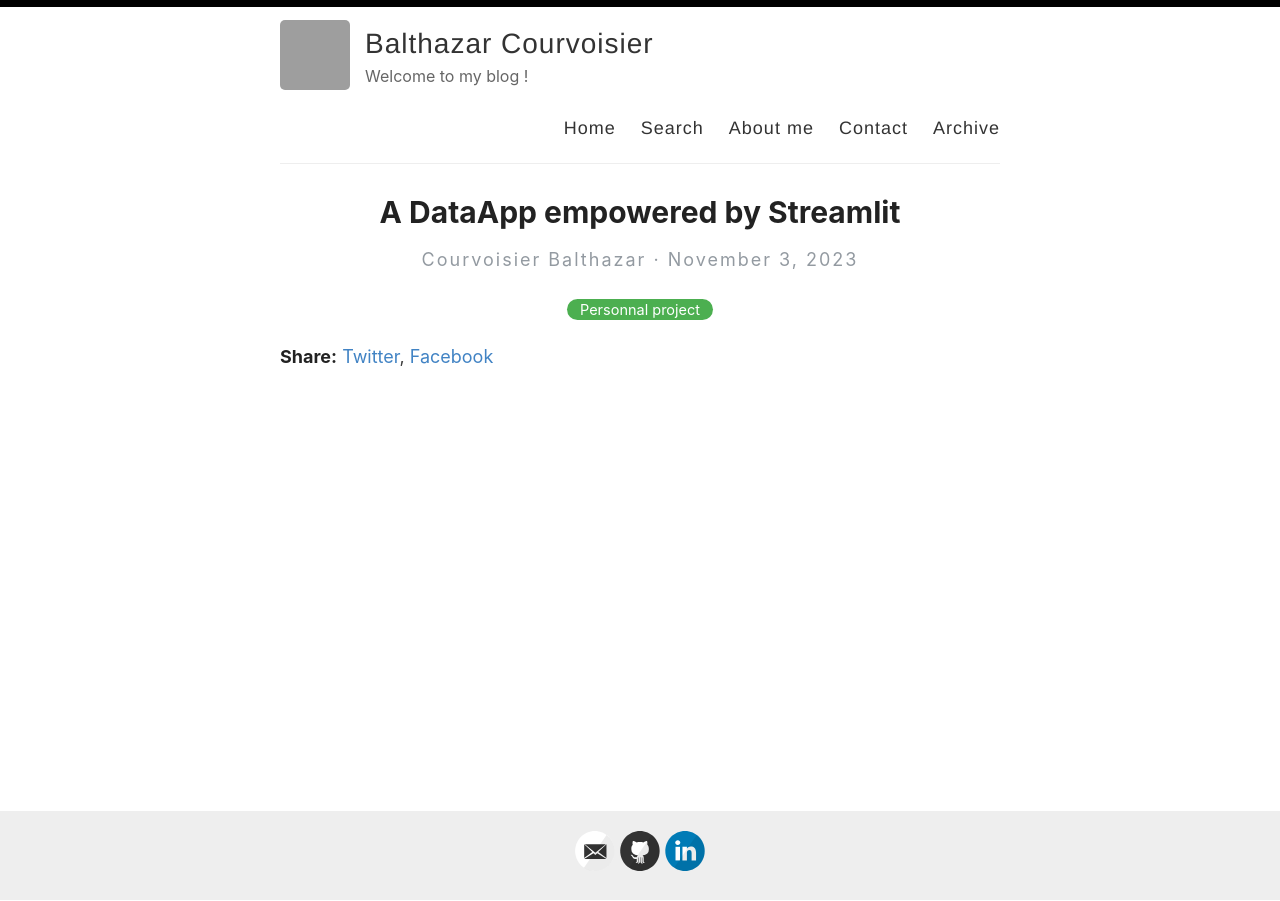
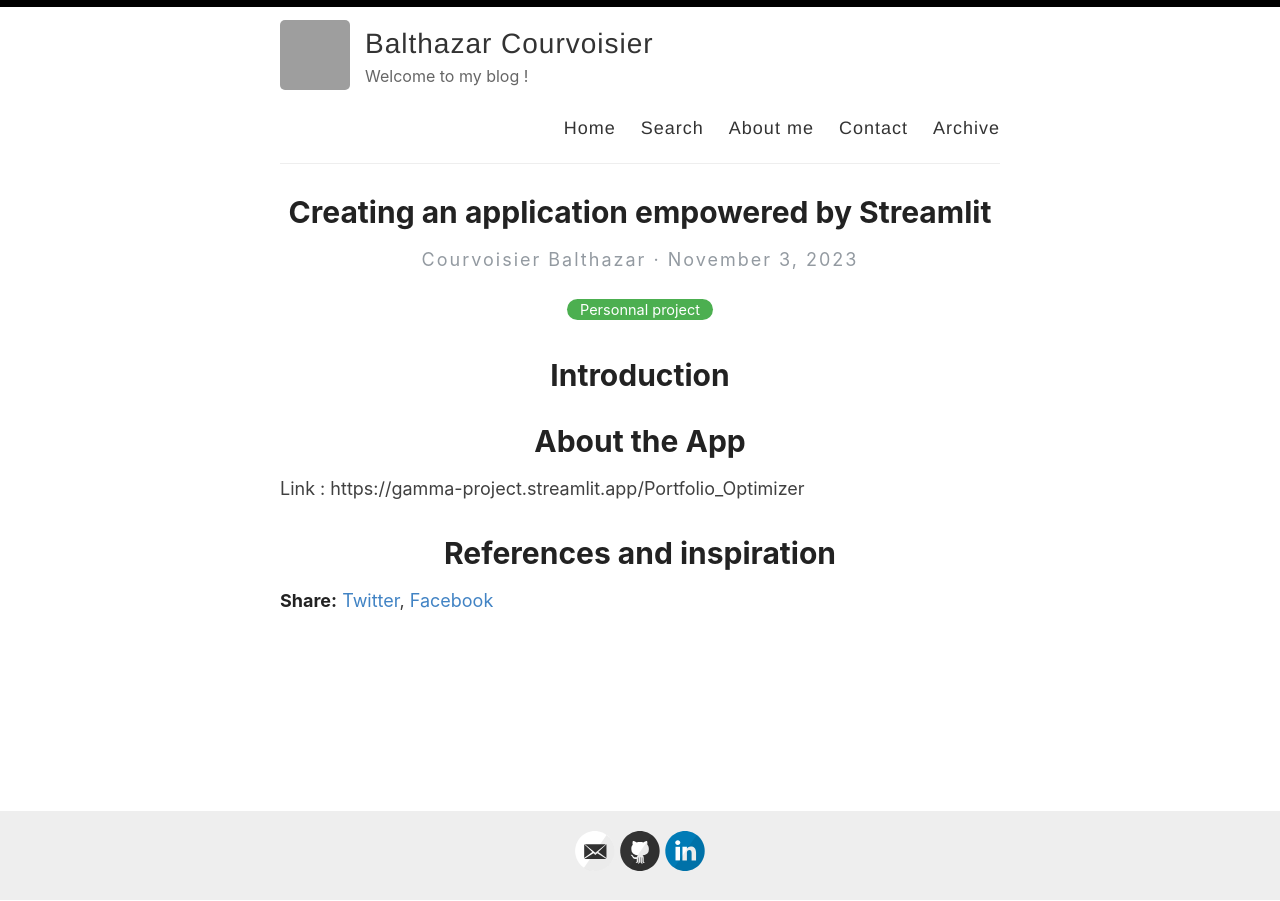
Before and after one commit to Zaltarba/blog, a Jekyll site: the page built from _posts/2023-11-03-DataApp.md, in a window 1280 px wide. Built offline with Jekyll 4.4.1, drawn with Linux system fonts in a browser that asks for light colours.

Commit message:
Update 2023-11-03-DataApp.md

```diff
--- a/_posts/2023-11-03-DataApp.md
+++ b/_posts/2023-11-03-DataApp.md
@@ -1,6 +1,14 @@
 ---
 layout: post
-title: A DataApp empowered by Streamlit
+title: Creating an application empowered by Streamlit
 categories: [Personnal project]
 excerpt: In this blog post I will detail my journey on creating a web app using the streamlit library
 ---
+
+# Introduction
+
+# About the App
+
+Link : https://gamma-project.streamlit.app/Portfolio_Optimizer
+
+# References and inspiration
```
